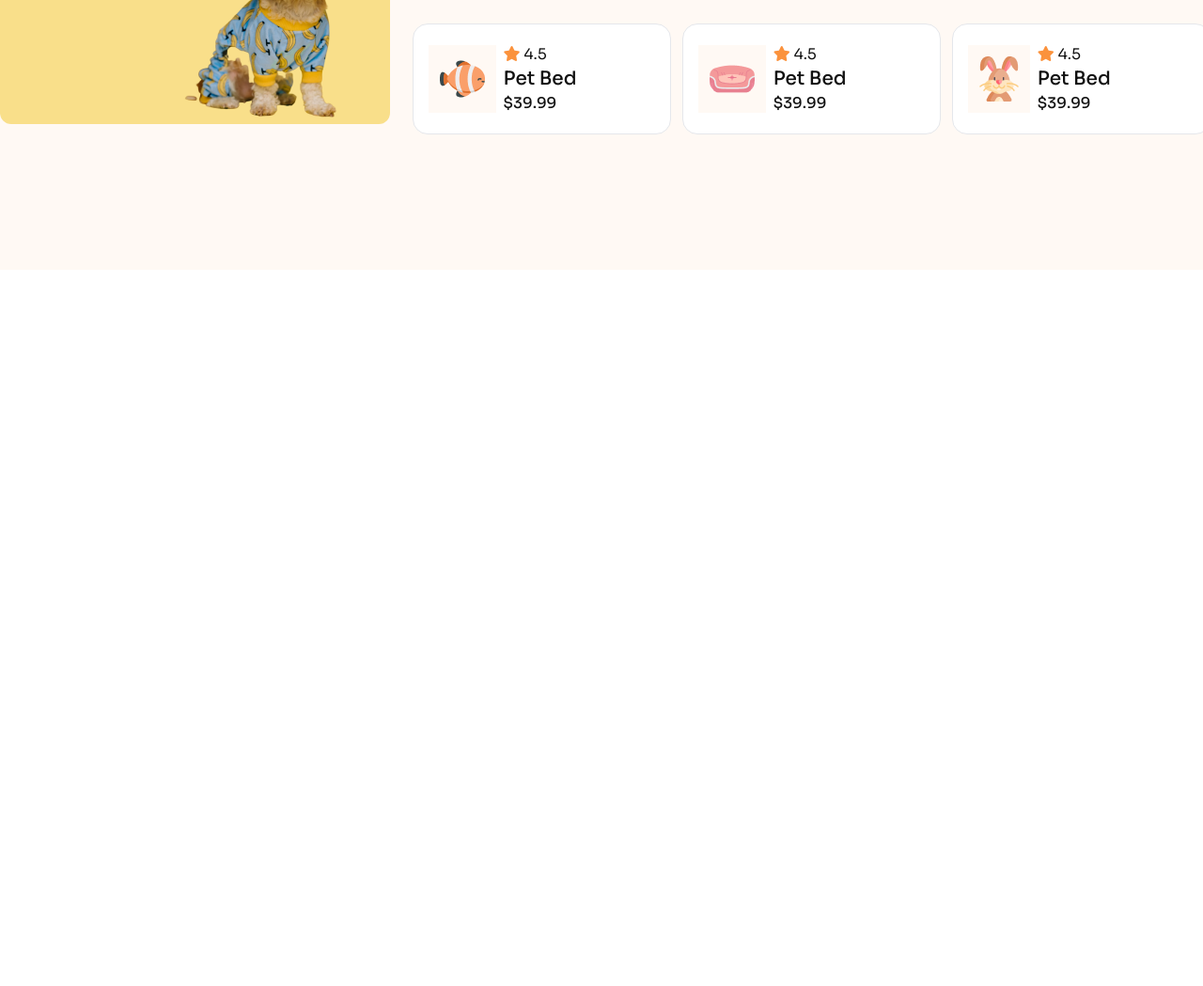
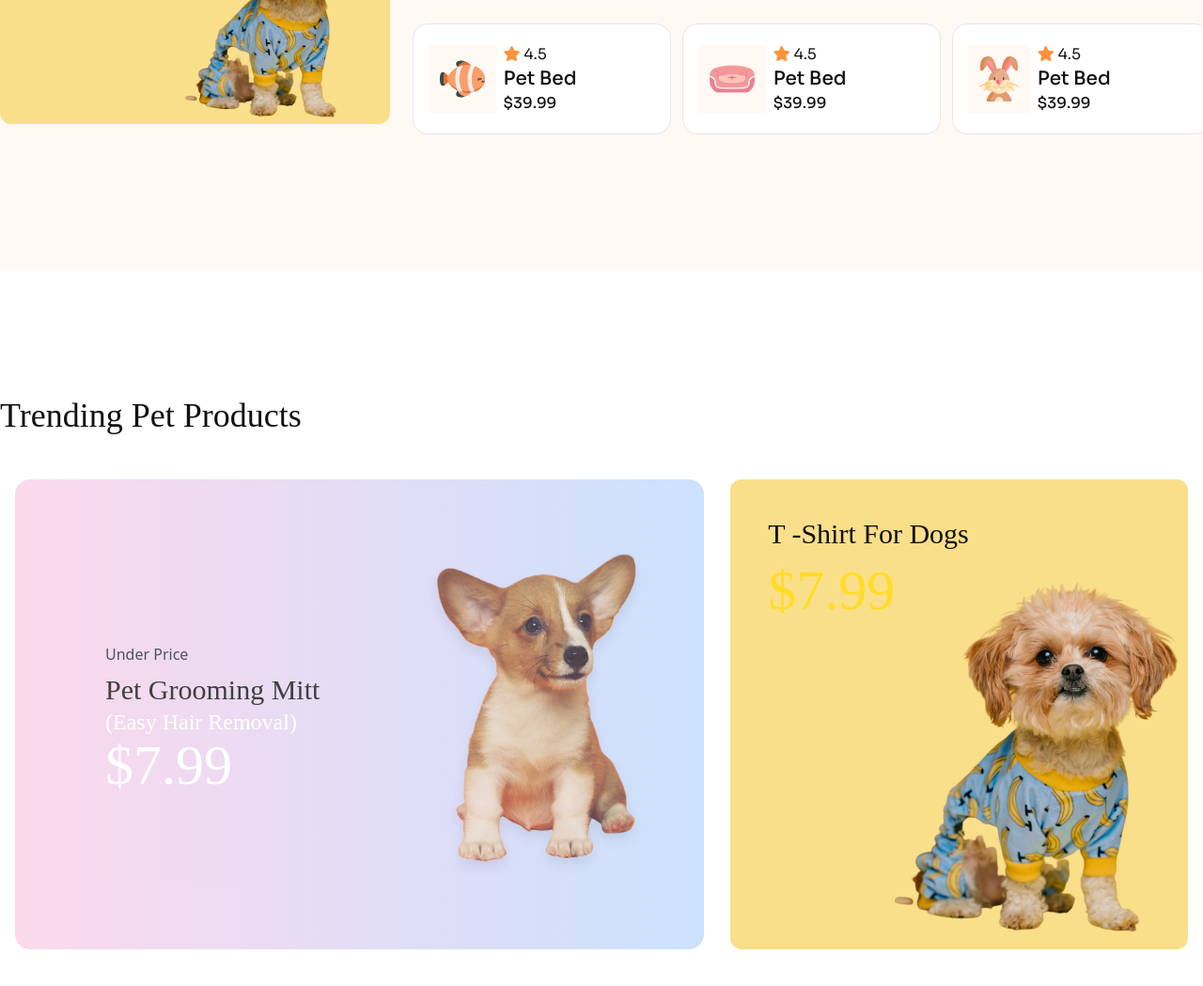
Before and after one commit to srsujon37/browse-pets, a plain HTML site: page index.html in a window 1280 px wide. Shown: the part 2363-3412 px from the top of the page at 94% size. Before the commit the page ends 2650 px from the top, so only its background shows below. Drawn offline with nearby package versions, Linux system fonts and the light colour scheme; a web font is replaced by a local one.

Commit message:
Pet prodicts

```diff
--- a/index.html
+++ b/index.html
@@ -225,7 +225,7 @@
                   </p>
                   <button class="btn border-none sora px-8 py-3 border-none bg-[#ffffff] text-xl font-normal text-black">Shop Now</button>
                   </div>
-                  <!-- second child -->
+                  <!--product items second child -->
                   <div class="grid grid-cols-2 lg:grid-cols-3 md:grid-cols-3 gap-5 md:justify-between">
                       <!-- 1st item -->
                       <div class="flex gap-2 border  lg:w-[275px] lg:h-[118px]  sm:w-[171px] sm:h-[73px]  bg-white p-4 items-center rounded-2xl">
@@ -340,6 +340,51 @@
             </div>
            </section>
 
+           <!-- Everyday low Price section -->
+
+           <section class="container mx-auto pt-[135px] pb-[135px]">
+
+            <!-- section title -->
+            <div>
+               <h1 class="mb-8 text-3xl lg:text-4xl adlam-regular font-normal">
+                  Trending Pet Products
+               </h1>
+            </div>
+
+            <div class="flex flex-col lg:flex-row md:flex-col  md:p-4 sm:p-4 gap-7">
+
+              <!-- first box -->
+               <div class="flex lg:items-center p-5 lg:pl-24  rounded-2xl lg:w-3/5 bg-gradient-to-r from-pink-200 to-blue-200 opacity-80 ">
+                <!-- text content left side -->
+                 <div class="w-1/2 text-left justify-center">
+                    <p class="py-2 hidden md:block">
+                      Under Price
+                    </p>
+                    <h2 class="adlam-regular text-3xl font-normal">Pet Grooming Mitt</h2>
+                    <h3 class="text-white adlam-regular text-2xl font-normal hidden md:block">(Easy Hair Removal) </h3>
+                    <h2 class="adlam-regular text-6xl font-normal text-white md:text:black">$7.99</h2>
+                 </div>
+                 <!-- imge right side -->
+                  <div class="w-1/2 flex justify-end">
+                      <img src="./assets/cute-dog-mid.png" alt="dog imge" class="lg:w-[382px] h-auto">
+                  </div>
+               </div>
+
+              <!-- second box -->
+              <div class="lg:w-2/5 sm:w-full">
+                <div class="justify-between   space-y-3 rounded-xl bg-[#F9DF8A] p-10 bg-no-repeat bg-right-bottom h-[500px]  "  style="background-image: url(./assets/cute-pet-mid.png);">
+                  <h2 class="adlam-regular text-3xl font-normal">
+                    T -Shirt For Dogs
+
+                  </h2>
+                  <h2 class="adlam-regular text-6xl font-normal text-[#FFDC26]">
+                    $7.99
+                  </h2>
+              </div>
+            </div>
+
+            <!-- text -->
+
 
       </main>
       <!-- footer design -->
```
